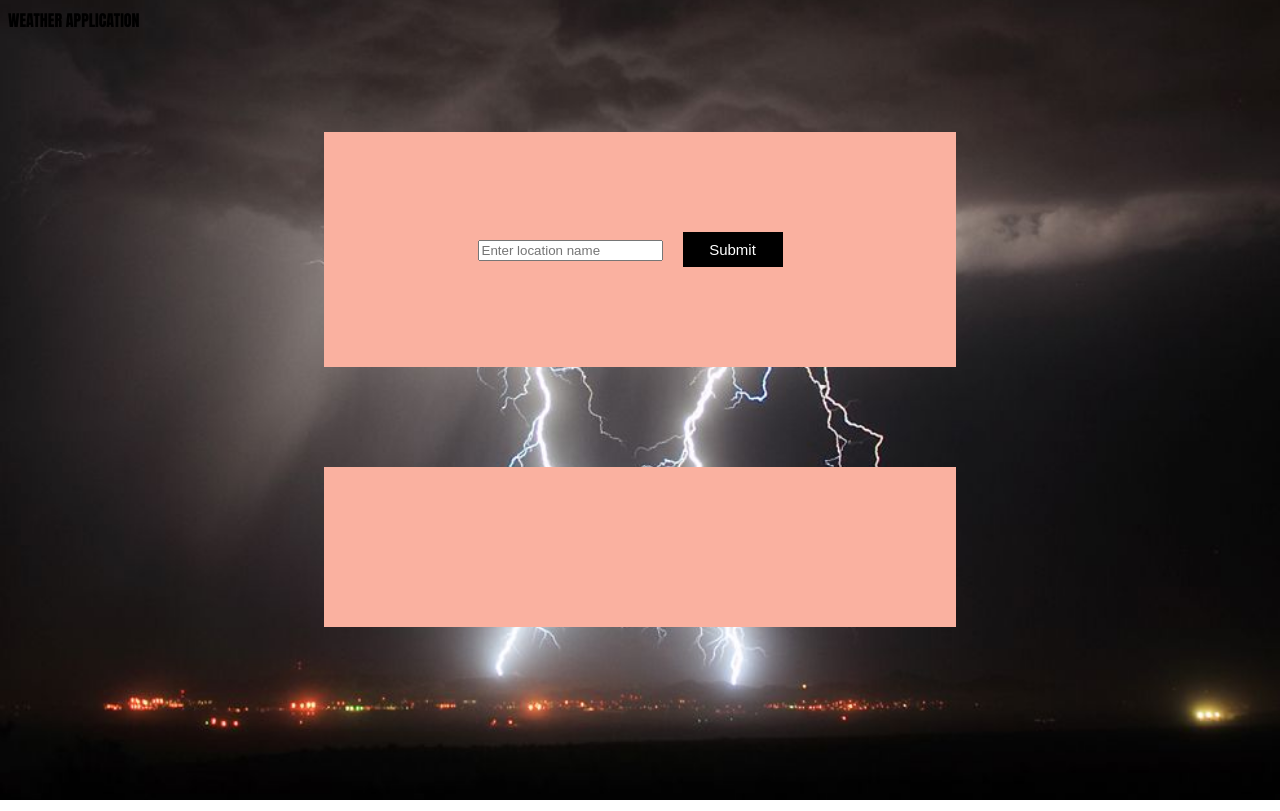
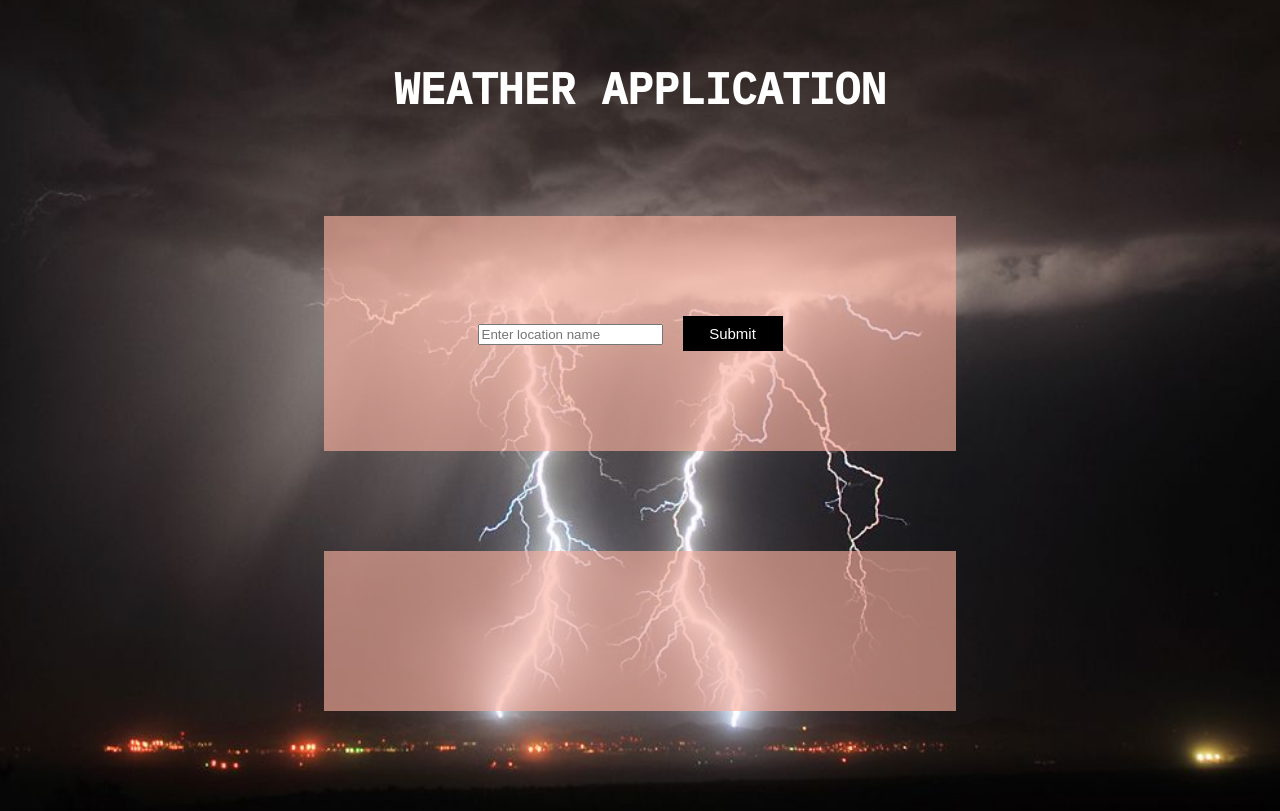
Before and after one commit to Rumbie-Mudzie7/Weather-App, a website built with webpack: page dist/index.html in a window 1280 px wide. Built offline with nearby package versions, Linux system fonts and the light colour scheme.

Commit message:
Add null to choice variable as a fall back for empty entry

```diff
--- a/src/stylesheets/styles.css
+++ b/src/stylesheets/styles.css
@@ -6,15 +6,15 @@
 }
 
 body {
-  font-family: Impact, Arial, sans-serif;
+  font-family: "Fira Sans", sans-serif;
+  font-family: "IBM Plex Mono", monospace;
   background-size: cover;
   background-position: center;
   background-repeat: no-repeat;
-
 }
 
 form {
-  background-color: #fab1a0;
+  background-color: #fab0a0a2;
   padding: 80px;
   width: 50%;
   margin: 100px auto;
@@ -22,32 +22,20 @@ form {
 }
 
 .climateData {
-  background-color: #fab1a0;
+  background-color: #fab0a0a2;
   padding: 80px;
   width: 50%;
   margin: 100px auto;
   text-align: center;
 }
 
-#tempCalc label {
-  font-size: 30px;
-}
-
-#temp {
-  border: none;
-  padding: 10px;
-  height: 40px;
-  width: 100px;
-  font-size: 20px;
-  margin-top: 20px;
-}
-
-#temp_diff {
-  height: 40px;
-  border: none;
-  margin-top: 20px;
-  font-size: 15px;
-  vertical-align: top;
+.heading {
+  font-size: 2.7em;
+  font-weight: bold;
+  color: #fff;
+  margin-top: 60px;
+  display: flex;
+  justify-content: center;
 }
 
 [type="submit"] {
@@ -60,6 +48,10 @@ form {
   color: white;
 }
 
+#climate-head {
+  font-size: 1.5em;
+}
+
 #resultContainer {
   font-size: 35px;
 }
--- a/src/weather.js
+++ b/src/weather.js
@@ -1,23 +1,17 @@
 function setWeather(choice = null) {
-
-  if(choice === null) {
+  if (choice === null) {
     document.querySelector('body').style.backgroundImage = 'url("../src/images/weather5.jpg")';
-  } else {
-
-    if (choice.weather[0].main === 'Clear') {
-
+  } else if (choice.weather[0].main === 'Clear') {
     document.querySelector('body').style.backgroundImage = 'url("../src/images/clear-weather.jpeg")';
   } else if (choice.weather[0].main === 'Clouds') {
     document.querySelector('body').style.backgroundImage = 'url("../src/images/clouds-weather1.jpeg")';
   } else if (choice.weather[0].main === 'Rain') {
     document.querySelector('body').style.backgroundImage = 'url("../src/images/rain-weather4.jpg")';
-    } else if (choice.weather[0].main === 'Mist')
-    {
+  } else if (choice.weather[0].main === 'Mist') {
     document.querySelector('body').style.backgroundImage = 'url("../src/images/misty-weather3.jpg")';
   } else {
     document.querySelector('body').style.backgroundImage = 'url("../src/images/weather5.jpg")';
   }
 }
-}
 
 export default setWeather;
```
Also changed, not shown: src/images/city-weather.png (added), src/images/default-weather.png (added). Lines whose indentation alone changed are shown as unchanged.
